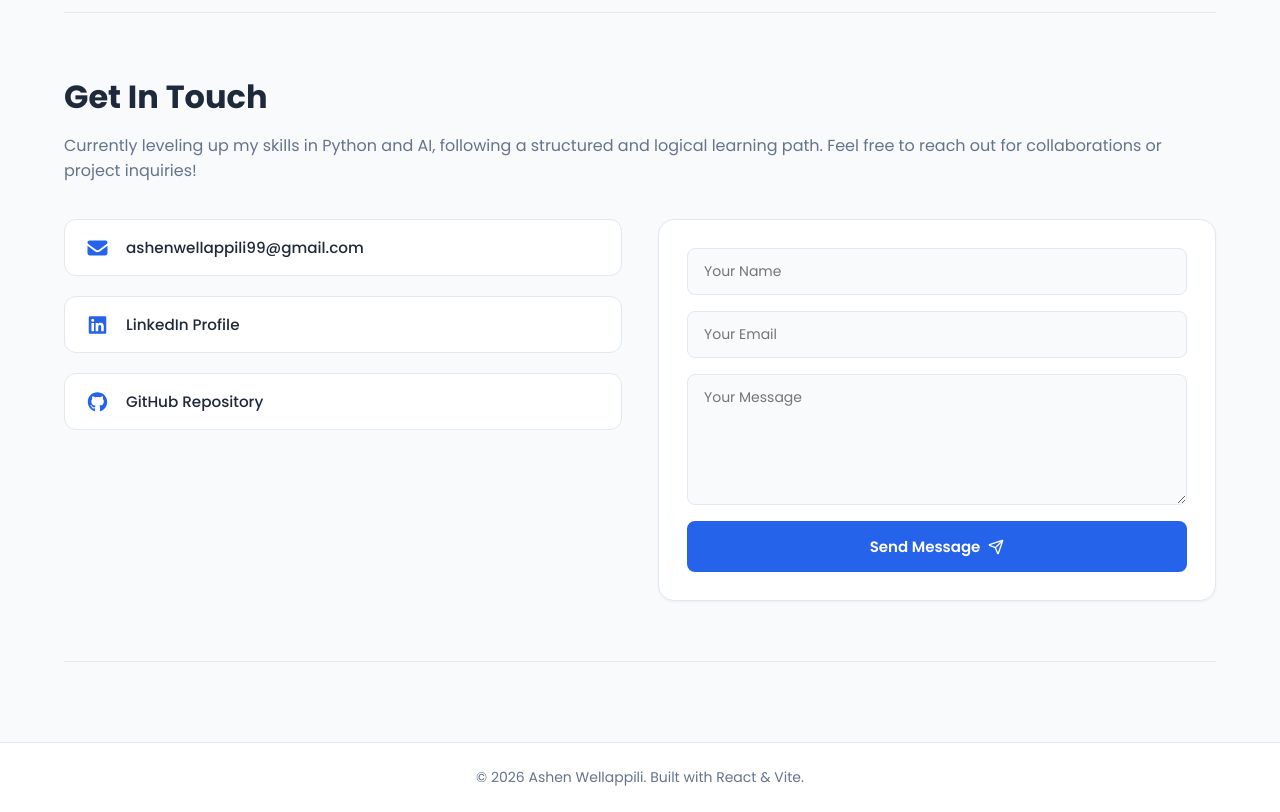
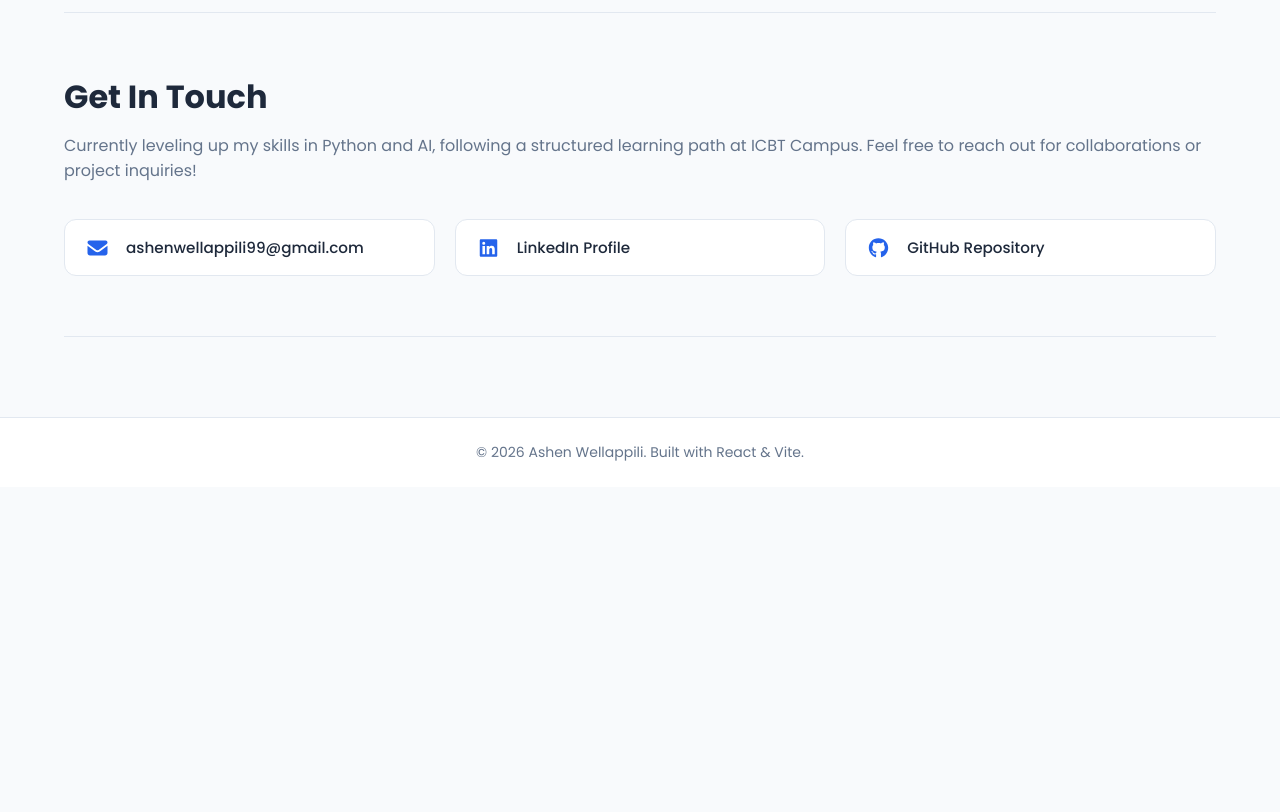
Before and after one commit to ashenwellappili99-rgb/portfolio, a React (Vite) app: page / in a window 1280 px wide. Shown: the part 2900-3712 px from the top of the page. After the commit the page ends 3387 px from the top, so only its background shows below. Built offline with nearby package versions, Linux system fonts and the light colour scheme.

Commit message:
Remove send message form from Contact section

```diff
--- a/src/components/Contact.jsx
+++ b/src/components/Contact.jsx
@@ -1,32 +1,18 @@
-import React, { useState } from 'react';
-import { Send, Check } from 'lucide-react';
+import React from 'react';
 import { FontAwesomeIcon } from '@fortawesome/react-fontawesome';
 import { faLinkedin, faGithub } from '@fortawesome/free-brands-svg-icons';
 import { faEnvelope } from '@fortawesome/free-solid-svg-icons';
 
 export const Contact = () => {
-    const [formData, setFormData] = useState({ name: '', email: '', message: '' });
-    const [submitted, setSubmitted] = useState(false);
-
-    const handleSubmit = (e) => {
-        e.preventDefault();
-        setSubmitted(true);
-        setTimeout(() => {
-            setSubmitted(false);
-            setFormData({ name: '', email: '', message: '' });
-        }, 4000);
-    };
-
     return (
         <section id="contact" className="section">
             <h2 className="section-title">Get In Touch</h2>
             <p className="section-subtitle">
-                Currently leveling up my skills in Python and AI, following a structured and logical learning path.
+                Currently leveling up my skills in Python and AI, following a structured learning path at ICBT Campus.
                 Feel free to reach out for collaborations or project inquiries!
             </p>
 
-            <div className="contact-container">
-                <div className="contact-info">
+            <div className="contact-info" style={{ display: 'grid', gridTemplateColumns: 'repeat(auto-fit, minmax(280px, 1fr))', gap: '20px', marginTop: '24px' }}>
                 <div className="info-item">
                     <div className="info-icon">
                         <FontAwesomeIcon icon={faEnvelope} />
@@ -66,46 +52,6 @@ export const Contact = () => {
                     </a>
                 </div>
             </div>
-
-                <form className="contact-form" onSubmit={handleSubmit}>
-                    {submitted ? (
-                        <div style={{ textAlign: 'center', padding: '30px 0', color: 'var(--primary-blue)' }}>
-                            <Check size={48} style={{ marginBottom: 12 }} />
-                            <h3 style={{ fontSize: '1.2rem', marginBottom: 8 }}>Message Sent!</h3>
-                            <p style={{ fontSize: '0.9rem', color: 'var(--text-muted)' }}>
-                                Thank you for contacting me. I will get back to you soon!
-                            </p>
-                        </div>
-                    ) : (
-                        <>
-                            <input
-                                type="text"
-                                placeholder="Your Name"
-                                required
-                                value={formData.name}
-                                onChange={(e) => setFormData({ ...formData, name: e.target.value })}
-                            />
-                            <input
-                                type="email"
-                                placeholder="Your Email"
-                                required
-                                value={formData.email}
-                                onChange={(e) => setFormData({ ...formData, email: e.target.value })}
-                            />
-                            <textarea
-                                placeholder="Your Message"
-                                rows="5"
-                                required
-                                value={formData.message}
-                                onChange={(e) => setFormData({ ...formData, message: e.target.value })}
-                            ></textarea>
-                            <button type="submit" className="btn btn-primary" style={{ justifyContent: 'center' }}>
-                                Send Message <Send size={16} />
-                            </button>
-                        </>
-                    )}
-                </form>
-            </div>
         </section>
     );
 };
```
Lines whose indentation alone changed are shown as unchanged.
